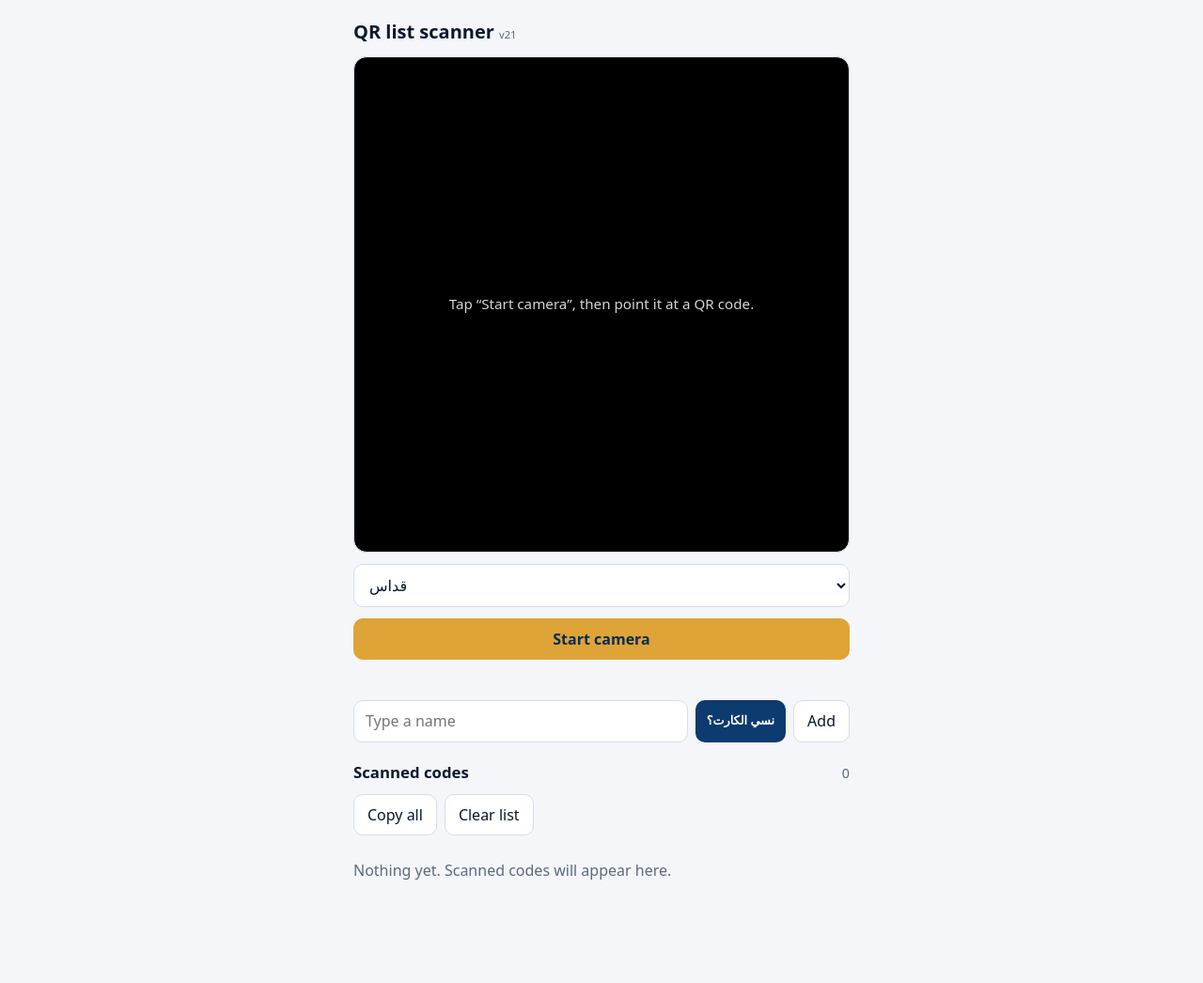
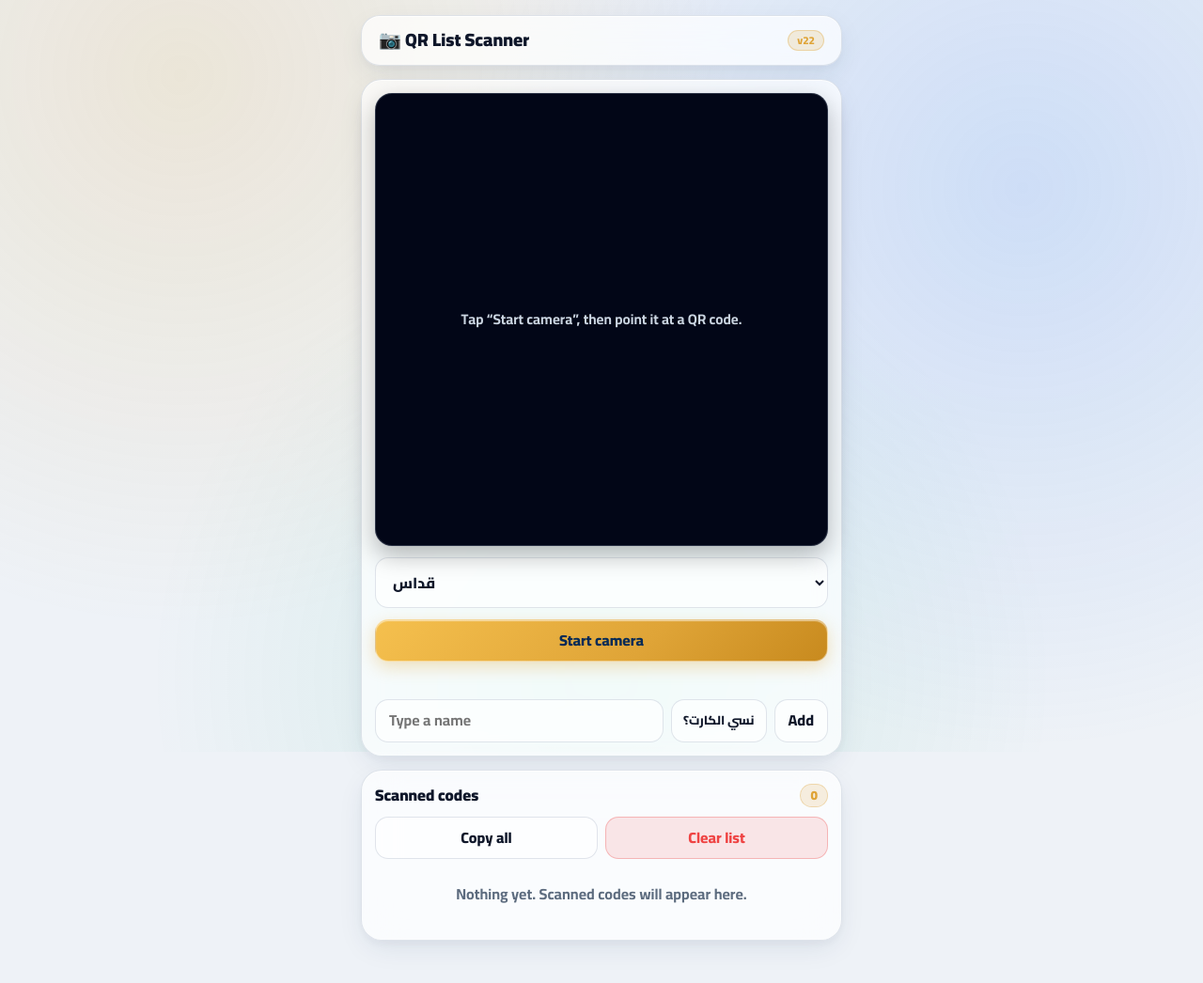
Before and after one commit to MinaWa2l/qrScanner, a plain HTML site: page index.html in a window 1280 px wide. Shown: the whole page at 94% size. Before the commit the page ends 976 px from the top, so only its background shows below. Drawn offline with nearby package versions, Linux system fonts and the light colour scheme.

Commit message:
Update index.html

```diff
--- a/index.html
+++ b/index.html
@@ -5,152 +5,293 @@
   <meta name="viewport" content="width=device-width, initial-scale=1, viewport-fit=cover">
   <title>QR List Scanner</title>
   <link rel="manifest" href="manifest.webmanifest">
-  <meta name="theme-color" content="#dfa437">
+  <meta name="theme-color" content="#0f2d59">
   <link rel="icon" href="icon-192.png">
+  <link rel="preconnect" href="https://fonts.googleapis.com">
+  <link rel="preconnect" href="https://fonts.gstatic.com" crossorigin>
+  <link href="https://fonts.googleapis.com/css2?family=Cairo:wght@600;700;800;900&display=swap" rel="stylesheet">
   <style>
-    .sync-status { margin-left: 8px; font-weight: 700; font-size: 1rem; }
-    .sync-status.ok { color: var(--accent); }
-    .sync-status.already { color: #f59e0b; }
-    .sync-status.err { color: var(--danger); }
-    .sync-status.syncing { color: var(--muted); font-size: 0.8rem; }
     :root {
-      --bg:#f4f6fa; --surface:#ffffff; --ink:#0a192f; --muted:#5c6b7e; --line:#d6deea; --accent:#dfa437; --accent-ink:#072b56; --danger:#b3261e;
+      --bg: #eef2f7;
+      --surface: rgba(255, 255, 255, 0.72);
+      --surface-solid: #ffffff;
+      --input-bg: rgba(255, 255, 255, 0.65);
+      --ink: #0f172a;
+      --muted: #5c6b7e;
+      --line: rgba(148, 163, 184, 0.28);
+      --accent: #dfa437;
+      --accent-2: #f59e0b;
+      --accent-ink: #072b56;
+      --danger: #ef4444;
+      --glass-inset: rgba(255, 255, 255, 0.75);
+      --shadow-soft: 0 10px 30px -5px rgba(15, 45, 89, 0.10), 0 4px 12px -2px rgba(15, 45, 89, 0.05);
       color-scheme: light;
     }
     @media (prefers-color-scheme: dark){
       :root:not([data-theme="light"]){
-        --bg:#19233B; --surface:#0d3b6f; --ink:#f4f7fb; --muted:#94a8c4; --line:#1c497e; --accent:#dfa437; --accent-ink:#072b56; --danger:#ff8a80;
+        --bg: #020b1c;
+        --surface: rgba(12, 29, 58, 0.65);
+        --surface-solid: #0a1d3b;
+        --input-bg: rgba(2, 15, 36, 0.55);
+        --ink: #f8fafc;
+        --muted: #94a8c4;
+        --line: rgba(148, 163, 184, 0.18);
+        --accent: #dfa437;
+        --accent-2: #f59e0b;
+        --accent-ink: #072b56;
+        --danger: #ff6b6b;
+        --glass-inset: rgba(255, 255, 255, 0.12);
+        --shadow-soft: 0 12px 36px -6px rgba(0, 0, 0, 0.48), 0 4px 12px -2px rgba(0, 0, 0, 0.32);
         color-scheme: dark;
       }
     }
-    * {box-sizing:border-box;}
-    html {scroll-padding-top:env(safe-area-inset-top,0px);}
-    body {margin:0;background:var(--bg);color:var(--ink);font-family:system-ui,-apple-system,Segoe UI,Roboto,sans-serif;line-height:1.4;}
-    main {max-width:560px;margin:0 auto;padding:16px;}
-    h1 {font-size:1.25rem;margin:4px 0 12px;}
 
-    .cam {position:relative;background:#000;border-radius:14px;overflow:hidden;aspect-ratio:1/1;border:1px solid var(--line);}
-    .cam video {width:100%;height:100%;object-fit:cover;display:block;}
-    .cam .hint {position:absolute;inset:0;display:flex;align-items:center;justify-content:center;text-align:center;color:#cfd8d2;padding:24px;font-size:.95rem;}
-    .cam .frame {position:absolute;inset:18%;border:3px solid var(--accent);border-radius:12px;pointer-events:none;display:none;}
-    .cam.on .frame {display:block;}
-    .cam.on .hint {display:none;}
+    * { box-sizing: border-box; }
+    html { scroll-padding-top: env(safe-area-inset-top, 0px); }
+    body {
+      margin: 0;
+      background: var(--bg);
+      color: var(--ink);
+      font-family: 'Cairo', system-ui, -apple-system, Segoe UI, Roboto, sans-serif;
+      line-height: 1.45;
+      min-height: 100vh;
+      position: relative;
+      overflow-x: hidden;
+      -webkit-font-smoothing: antialiased;
+    }
+
+    /* Ambient Liquid Glow */
+    body::before {
+      content: '';
+      position: fixed;
+      inset: 0;
+      background:
+        radial-gradient(circle at 15% 10%, rgba(223, 164, 55, 0.16) 0%, transparent 45%),
+        radial-gradient(circle at 85% 25%, rgba(59, 130, 246, 0.18) 0%, transparent 48%),
+        radial-gradient(circle at 50% 90%, rgba(16, 185, 129, 0.10) 0%, transparent 50%);
+      pointer-events: none;
+      z-index: -1;
+    }
+
+    main { max-width: 540px; margin: 0 auto; padding: 16px 14px 40px; }
+
+    .header-card {
+      display: flex;
+      align-items: center;
+      justify-content: space-between;
+      padding: 12px 18px;
+      margin-bottom: 14px;
+      background: var(--surface);
+      backdrop-filter: blur(22px) saturate(160%);
+      -webkit-backdrop-filter: blur(22px) saturate(160%);
+      border: 1px solid var(--line);
+      border-radius: 20px;
+      box-shadow: var(--shadow-soft), inset 0 1px 0 var(--glass-inset);
+    }
+    h1 { font-size: 1.2rem; font-weight: 900; margin: 0; display: flex; align-items: center; gap: 8px; }
+    .ver-pill {
+      font-weight: 800;
+      font-size: 0.72rem;
+      padding: 2px 9px;
+      border-radius: 99px;
+      background: rgba(223, 164, 55, 0.18);
+      color: var(--accent);
+      border: 1px solid rgba(223, 164, 55, 0.35);
+    }
+
+    .glass-card {
+      background: var(--surface);
+      backdrop-filter: blur(22px) saturate(160%);
+      -webkit-backdrop-filter: blur(22px) saturate(160%);
+      border: 1px solid var(--line);
+      border-radius: 22px;
+      padding: 14px;
+      margin-bottom: 14px;
+      box-shadow: var(--shadow-soft), inset 0 1px 0 var(--glass-inset);
+    }
+
+    .cam {
+      position: relative;
+      background: #020617;
+      border-radius: 18px;
+      overflow: hidden;
+      aspect-ratio: 1/1;
+      border: 1px solid var(--line);
+      box-shadow: 0 10px 26px rgba(0, 0, 0, 0.28);
+    }
+    .cam video { width: 100%; height: 100%; object-fit: cover; display: block; }
+    .cam .hint {
+      position: absolute; inset: 0; display: flex; align-items: center; justify-content: center;
+      text-align: center; color: #cbd5e1; padding: 24px; font-size: .95rem; font-weight: 700;
+    }
+    .cam .frame {
+      position: absolute; inset: 18%;
+      border: 3px solid var(--accent);
+      border-radius: 16px;
+      box-shadow: 0 0 0 9999px rgba(2, 6, 23, 0.25), inset 0 0 16px rgba(223, 164, 55, 0.35);
+      pointer-events: none;
+      display: none;
+    }
+    .cam.on .frame { display: block; }
+    .cam.on .hint { display: none; }
 
     /* Giant popping checkmark for success */
     .cam.flash::after {
       content: '✔';
-      position: absolute;
-      inset: 0;
-      background: rgba(46, 204, 113, 0.85);
-      color: white;
-      font-size: 8rem;
-      display: flex;
-      align-items: center;
-      justify-content: center;
-      z-index: 10;
-      animation: pop 0.2s ease-out;
+      position: absolute; inset: 0;
+      background: rgba(16, 185, 129, 0.85);
+      backdrop-filter: blur(4px);
+      color: white; font-size: 8rem;
+      display: flex; align-items: center; justify-content: center;
+      z-index: 10; animation: pop 0.2s ease-out;
     }
-    /* Giant red X for already scanned (Brief Flash & Hold) */
+    /* Giant red X for already scanned */
     .cam.flash-err::after, .cam.hold-err::after {
       content: '✖';
-      position: absolute;
-      inset: 0;
-      background: rgba(231, 76, 60, 0.85);
-      color: white;
-      font-size: 8rem;
-      display: flex;
-      align-items: center;
-      justify-content: center;
-      z-index: 10;
-      animation: pop 0.2s ease-out;
+      position: absolute; inset: 0;
+      background: rgba(239, 68, 68, 0.85);
+      backdrop-filter: blur(4px);
+      color: white; font-size: 8rem;
+      display: flex; align-items: center; justify-content: center;
+      z-index: 10; animation: pop 0.2s ease-out;
     }
     @keyframes pop {
       0% { transform: scale(0.5); opacity: 0; }
       100% { transform: scale(1); opacity: 1; }
     }
 
-    /* Middle-Top session indicator & Counter */
+    /* Liquid Glass Session Overlay */
     .session-overlay {
       position: absolute;
-      top: 16px;
-      left: 50%;
-      transform: translateX(-50%);
-      background: rgba(7, 43, 86, 0.85);
-      backdrop-filter: blur(4px);
-      color: #dfa437;
-      padding: 8px 16px;
-      border-radius: 12px;
+      top: 14px; left: 50%; transform: translateX(-50%);
+      background: rgba(7, 25, 56, 0.72);
+      backdrop-filter: blur(16px) saturate(180%);
+      -webkit-backdrop-filter: blur(16px) saturate(180%);
+      border: 1px solid rgba(255, 255, 255, 0.22);
+      color: #fde047;
+      padding: 6px 14px;
+      border-radius: 99px;
       font-weight: 900;
-      font-size: 1.8rem;
-      box-shadow: 0 8px 16px rgba(0,0,0,0.5);
-      text-shadow: 0 2px 4px rgba(0,0,0,0.6);
+      font-size: 1.35rem;
+      box-shadow: 0 8px 24px rgba(0, 0, 0, 0.45), inset 0 1px 1px rgba(255, 255, 255, 0.25);
       z-index: 5;
       pointer-events: none;
       display: none;
       align-items: center;
-      gap: 12px;
+      gap: 10px;
       white-space: nowrap;
     }
-    .cam.on .session-overlay {
-      display: flex;
-    }
+    .cam.on .session-overlay { display: flex; }
     .overlay-badge {
-      background: #dfa437;
+      background: linear-gradient(135deg, #fde047, #dfa437);
       color: #072b56;
-      border-radius: 8px;
-      padding: 2px 10px;
-      font-size: 1.4rem;
-      text-shadow: none;
-      line-height: 1.2;
+      border-radius: 99px;
+      padding: 1px 11px;
+      font-size: 1.15rem;
+      line-height: 1.3;
+      box-shadow: 0 2px 8px rgba(223, 164, 55, 0.4);
     }
 
-    .row {display:flex;gap:8px;margin:12px 0;flex-wrap:wrap;}
-    button {font:inherit;border:1px solid var(--line);background:var(--surface);color:var(--ink);padding:10px 14px;border-radius:10px;cursor:pointer;min-height:44px;}
-    button.primary {background:var(--accent);color:var(--accent-ink);border-color:var(--accent);font-weight:600;flex:1;}
-    button:focus-visible,a:focus-visible {outline:3px solid var(--accent);outline-offset:2px;}
-    .status {font-size:.9rem;color:var(--muted);min-height:1.3em;margin:0 0 8px;}
-    .status.err {color:var(--danger);}
-    .head {display:flex;align-items:baseline;justify-content:space-between;margin-top:20px;}
-    .head h2 {font-size:1.05rem;margin:0;}
-    .count {color:var(--muted);font-size:.9rem;}
-    ul {list-style:none;margin:8px 0 0;padding:0;}
-    li {background:var(--surface);border:1px solid var(--line);border-radius:10px;padding:10px 12px;margin-bottom:8px;display:flex;gap:10px;align-items:flex-start;}
-    li .txt {flex:1;min-width:0;overflow-wrap:anywhere;}
-    li .time {display:block;font-size:.78rem;color:var(--muted);margin-top:2px;}
-    li a {color:var(--accent);}
-    li button {min-height:36px;padding:6px 10px;font-size:.85rem;}
-    .empty {color:var(--muted);padding:14px 0;}
-    input[type=text] {font:inherit;flex:1;min-width:0;border:1px solid var(--line);background:var(--surface);color:var(--ink);padding:10px 12px;border-radius:10px;min-height:44px;}
-    input[type=text]:focus-visible {outline:3px solid var(--accent);outline-offset:2px;}
+    .row { display: flex; gap: 8px; margin: 12px 0 0; flex-wrap: wrap; }
 
-    /* Forgot Card Toggle Styles */
+    select, input[type=text], button {
+      font: inherit;
+      border: 1px solid var(--line);
+      background: var(--input-bg);
+      color: var(--ink);
+      padding: 10px 14px;
+      border-radius: 14px;
+      min-height: 44px;
+      transition: all 0.22s cubic-bezier(0.22, 1, 0.36, 1);
+    }
+    select { flex: 1; font-weight: 800; cursor: pointer; }
+    input[type=text] { flex: 1; min-width: 0; font-weight: 700; }
+    select:focus, input[type=text]:focus {
+      outline: none;
+      border-color: var(--accent);
+      box-shadow: 0 0 0 3px rgba(223, 164, 55, 0.22);
+      background: var(--surface-solid);
+    }
+
+    button { cursor: pointer; font-weight: 800; }
+    button:active { transform: scale(0.96); }
+    button.primary {
+      background: linear-gradient(135deg, #f5c04e 0%, #dfa437 60%, #c88a1e 100%);
+      color: var(--accent-ink);
+      border: 1px solid rgba(255, 255, 255, 0.45);
+      box-shadow: 0 6px 18px rgba(223, 164, 55, 0.32), inset 0 1px 1px rgba(255, 255, 255, 0.55);
+      flex: 1;
+    }
+
+    /* Forgot Card Toggle */
     .forgot-btn {
-      display: flex;
-      align-items: center;
-      justify-content: center;
-      font-size: 0.8rem;
-      font-weight: 700;
-      cursor: pointer;
-      background: #0d3b6f;
-      color: #ffffff;
-      border: 2px solid #0d3b6f;
-      border-radius: 10px;
-      padding: 0 10px;
-      transition: all 0.2s ease-in-out;
+      display: flex; align-items: center; justify-content: center;
+      font-size: 0.82rem; font-weight: 800; cursor: pointer;
+      background: var(--input-bg);
+      color: var(--ink);
+      border: 1px solid var(--line);
+      border-radius: 14px;
+      padding: 0 12px;
+      transition: all 0.22s ease;
       white-space: nowrap;
       user-select: none;
     }
     input#forgotCard:checked + .forgot-btn {
-      background: #ffc107;
-      color: #000000;
-      border-color: #ffc107;
+      background: linear-gradient(135deg, #fde047, #f59e0b);
+      color: #072b56;
+      border-color: rgba(255, 255, 255, 0.5);
+      box-shadow: 0 4px 14px rgba(245, 158, 11, 0.35);
     }
+
+    .status { font-size: .88rem; font-weight: 700; color: var(--muted); min-height: 1.3em; margin: 10px 2px 0; }
+    .status.err { color: var(--danger); }
+
+    .head { display: flex; align-items: center; justify-content: space-between; margin-bottom: 10px; }
+    .head h2 { font-size: 1.05rem; font-weight: 900; margin: 0; }
+    .count {
+      font-size: .85rem; font-weight: 900;
+      padding: 2px 10px; border-radius: 99px;
+      background: rgba(223, 164, 55, 0.16); color: var(--accent);
+      border: 1px solid rgba(223, 164, 55, 0.3);
+    }
+
+    ul { list-style: none; margin: 12px 0 0; padding: 0; }
+    li {
+      background: var(--input-bg);
+      border: 1px solid var(--line);
+      border-radius: 14px;
+      padding: 10px 12px;
+      margin-bottom: 8px;
+      display: flex; gap: 10px; align-items: center;
+      transition: transform 0.2s ease;
+    }
+    li .txt { flex: 1; min-width: 0; overflow-wrap: anywhere; font-weight: 700; }
+    li .time { display: block; font-size: .75rem; font-weight: 600; color: var(--muted); margin-top: 2px; }
+    li a { color: var(--accent); }
+    li button {
+      min-height: 34px; padding: 5px 11px; font-size: .8rem;
+      border-radius: 10px;
+      background: rgba(239, 68, 68, 0.12);
+      color: var(--danger);
+      border: 1px solid rgba(239, 68, 68, 0.3);
+    }
+    .empty { color: var(--muted); padding: 14px 0; text-align: center; font-weight: 700; justify-content: center; }
+
+    .sync-status { margin-left: 6px; font-weight: 800; font-size: 0.95rem; }
+    .sync-status.ok { color: #10b981; }
+    .sync-status.already { color: #f59e0b; }
+    .sync-status.err { color: var(--danger); }
+    .sync-status.syncing { color: var(--muted); font-size: 0.8rem; }
   </style>
 </head>
 <body>
 <main>
-  <h1>QR list scanner <small style="font-weight:400;font-size:.7rem;color:var(--muted)">v21</small></h1>
+  <div class="header-card">
+    <h1>📷 QR List Scanner</h1>
+    <span class="ver-pill">v22</span>
+  </div>
 
+  <div class="glass-card">
     <div class="cam" id="cam">
       <div class="session-overlay" id="sessionOverlay">
         <span id="overlaySessionText"></span>
@@ -160,37 +301,39 @@
       <div class="frame"></div>
       <div class="hint">Tap “Start camera”, then point it at a QR code.</div>
     </div>
-  <div>
+
     <div class="row">
-    <select id="sessionSelect" style="flex:1; min-height:44px; padding:10px 12px; border-radius:10px; border:1px solid var(--line); background:var(--surface); color:var(--ink); font:inherit;">
+      <select id="sessionSelect">
         <option value="قداس">قداس</option>
         <option value="ألحان">ألحان</option>
         <option value="عشية">عشية</option>
       </select>
     </div>
+
     <div class="row">
       <button class="primary" id="toggle">Start camera</button>
       <button id="flip" hidden>Flip</button>
       <button id="torch" hidden>Flashlight</button>
     </div>
+
     <p class="status" id="status" role="status"></p>
 
     <div class="row" style="align-items:stretch;">
       <input type="text" id="manual" dir="auto" placeholder="Type a name" autocomplete="off" enterkeyhint="done" aria-label="Type a name">
-
       <input type="checkbox" id="forgotCard" hidden>
       <label for="forgotCard" class="forgot-btn">نسي الكارت؟</label>
-
       <button id="addManual">Add</button>
     </div>
+  </div>
 
+  <div class="glass-card">
     <div class="head">
       <h2>Scanned codes</h2>
       <span class="count" id="count">0</span>
     </div>
-  <div class="row">
-    <button id="copyAll">Copy all</button>
-    <button id="clear">Clear list</button>
+    <div class="row" style="margin-top:0;">
+      <button id="copyAll" style="flex:1;">Copy all</button>
+      <button id="clear" style="flex:1; background:rgba(239,68,68,0.12); color:var(--danger); border-color:rgba(239,68,68,0.3);">Clear list</button>
     </div>
     <ul id="list"></ul>
   </div>
@@ -321,13 +464,11 @@
       } else {
 
         // ---- THE 5-SECOND SHIELD ----
-        // If this is the exact same card we JUST added, give the user 5 seconds to move their hand away
         if (text === lastAddedText && (now - lastAddedTime < 5000)) {
-           lastErrorText = text; // Keep tracking so we don't beep immediately when the 5s ends
+           lastErrorText = text;
            return;
         }
 
-        // If we made it here, the shield is expired (or it's a completely different duplicate card)
         cam.classList.add('hold-err');
         if (text !== lastErrorText) {
           setStatus('Already in the list: ' + (text.length > 60 ? text.slice(0,60) + '\u2026' : text), true);
@@ -342,7 +483,7 @@
     // ---- SUCCESSFUL NEW SCAN ----
     lastAddedText = text;
     lastAddedTime = now;
-    lastErrorText = text; // Prevent instant error beeping if they hold it past 5s
+    lastErrorText = text;
 
     var entry = { text: text, t: now }; if (manual) entry.m = 1;
     items.unshift(entry);
@@ -392,7 +533,6 @@
           clearTimeout(codeGoneTimer);
           add(text);
 
-          // Debounce: if 600ms pass without ANY text detected, drop the error screen & reset memory
           codeGoneTimer = setTimeout(function(){
             cam.classList.remove('hold-err');
             lastErrorText = '';
@@ -651,7 +791,6 @@ window.addEventListener('load', flushQueue);
 async function onScan(code, isForgot) {
   var session = document.getElementById('sessionSelect').value;
   updateItemStatus(code, '⌛', 'syncing');
-  // Force forgotCard to false for QR scans
   const result = await submit({ code: code, session: session, forgotCard: false });
   showResult(code, result);
 }
@@ -671,7 +810,7 @@ function showResult(text, r) {
     var cam = document.getElementById('cam');
     if (cam) {
       cam.classList.remove('flash-err');
-      void cam.offsetWidth; // reflow
+      void cam.offsetWidth;
       cam.classList.add('flash-err');
       setTimeout(function(){ cam.classList.remove('flash-err'); }, 400);
     }
```
Lines whose indentation alone changed are shown as unchanged.
